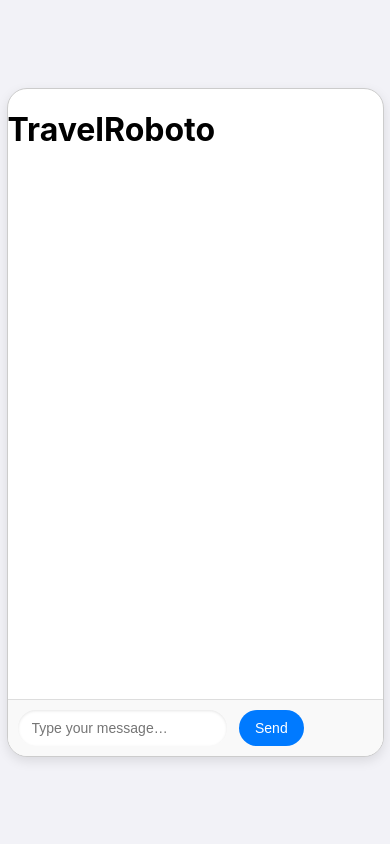
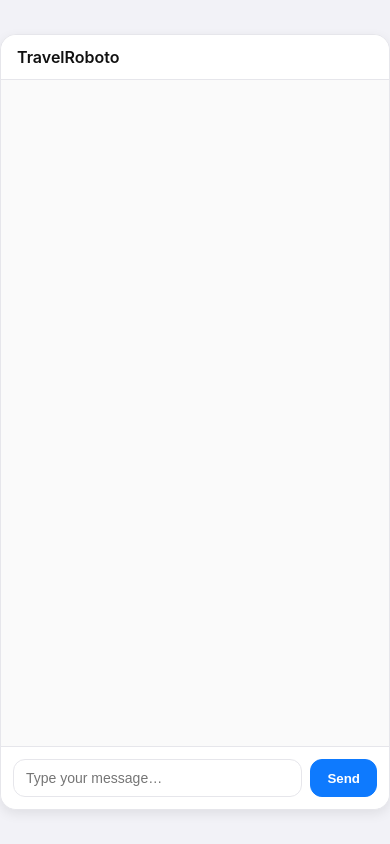
Before and after one commit to craigsakuma/travelroboto, a FastAPI app: page / in a window 390 px wide. Run offline with FastAPI, Linux system fonts and the light colour scheme.

Commit message:
refactor(web): modernize chat UI styles for responsiveness and accessibility
- Introduce CSS variables (:root) for colors and surfaces (bg, panel, border, blue)
- Replace fixed iPhone frame with responsive max-width and viewport-based height
- Add box-sizing reset and full-height document for predictable layout
- Polish message bubbles (lighter user/bot surfaces, borders, pre-wrap line breaks)
- Add sys-message style for neutral system notices
- Rework input area with CSS grid; add focus ring and disabled state
- Centralize colors and borders via variables for easier theming

```diff
--- a/app/interfaces/web/static/styles.css
+++ b/app/interfaces/web/static/styles.css
@@ -1,87 +1,133 @@
+/* TravelRoboto chat UI — minimal, responsive */
+
+:root {
+  --bg: #f2f2f7;
+  --panel: #ffffff;
+  --border: #e6e6eb;
+  --shadow: 0 4px 12px rgba(0,0,0,0.08);
+  --blue: #0e7afe;
+  --blue-dark: #0a5fcc;
+  --bubble-user: #e6f0ff;
+  --bubble-bot: #ffffff;
+  --text: #111111;
+  --muted: #6b7280;
+}
+
+* { box-sizing: border-box; }
+html, body { height: 100%; }
+
 body {
+  margin: 0;
   font-family: -apple-system, BlinkMacSystemFont, "Segoe UI", Roboto, Arial, sans-serif;
-  margin: 0;
-  background-color: #f2f2f7;
+  background: var(--bg);
+  color: var(--text);
   display: flex;
   justify-content: center;
   align-items: center;
-  height: 100vh;
 }
 
 .chat-container {
   display: flex;
   flex-direction: column;
-  justify-content: space-between;
-  width: 375px; /* iPhone width */
-  height: 667px; /* iPhone SE size, scales well */
-  border: 1px solid #ccc;
-  border-radius: 20px;
-  background-color: #fff;
+  width: 100%;
+  max-width: 720px;
+  height: 92vh;
+  background: var(--panel);
+  border: 1px solid var(--border);
+  border-radius: 16px;
+  box-shadow: var(--shadow);
   overflow: hidden;
-  box-shadow: 0 4px 12px rgba(0,0,0,0.1);
+}
+
+.chat-header {
+  padding: 12px 16px;
+  border-bottom: 1px solid var(--border);
+  background: #fff;
+}
+
+.app-title {
+  margin: 0;
+  font-size: 16px;
+  font-weight: 600;
 }
 
 .chat-box {
   flex: 1;
-  padding: 10px;
+  padding: 16px;
   overflow-y: auto;
   display: flex;
   flex-direction: column;
-  gap: 8px;
+  gap: 10px;
+  background: #fafafa;
 }
 
 .message {
-  max-width: 70%;
+  max-width: 78%;
   padding: 10px 14px;
-  border-radius: 18px;
+  border-radius: 14px;
+  line-height: 1.35;
+  word-wrap: break-word;
+  white-space: pre-wrap;
   font-size: 14px;
-  line-height: 1.4;
-  word-wrap: break-word;
 }
 
 .user-message {
   align-self: flex-end;
-  background-color: #007aff;
-  color: white;
+  background: var(--bubble-user);
+  border: 1px solid #d8e6ff;
   border-bottom-right-radius: 4px;
 }
 
 .bot-message {
   align-self: flex-start;
-  background-color: #e5e5ea;
-  color: black;
+  background: var(--bubble-bot);
+  border: 1px solid var(--border);
   border-bottom-left-radius: 4px;
 }
 
+.sys-message {
+  align-self: center;
+  color: var(--muted);
+  font-size: 12px;
+  background: transparent;
+  padding: 6px 8px;
+}
+
 .input-area {
-  display: flex;
-  padding: 10px;
-  border-top: 1px solid #ddd;
-  background-color: #f9f9f9;
+  border-top: 1px solid var(--border);
+  background: #fff;
+  padding: 12px;
+}
+
+#chat-form {
+  display: grid;
+  grid-template-columns: 1fr auto;
+  gap: 8px;
 }
 
 #user-input {
-  flex: 1;
-  border: none;
-  border-radius: 20px;
-  padding: 10px 14px;
+  border: 1px solid var(--border);
+  border-radius: 12px;
+  padding: 10px 12px;
   font-size: 14px;
   outline: none;
-  background-color: #fff;
-  margin-right: 8px;
-  box-shadow: inset 0 1px 3px rgba(0,0,0,0.1);
+  background: #fff;
 }
 
-button {
-  border: none;
-  border-radius: 20px;
+#user-input:focus {
+  border-color: var(--blue);
+  box-shadow: 0 0 0 3px rgba(14,122,254,0.12);
+}
+
+#send-btn {
+  border: 1px solid var(--blue);
+  background: var(--blue);
+  color: #fff;
+  border-radius: 12px;
   padding: 10px 16px;
-  font-size: 14px;
-  background-color: #007aff;
-  color: #fff;
+  font-weight: 600;
   cursor: pointer;
 }
 
-button:hover {
-  background-color: #005bb5;
-}
+#send-btn:hover { background: var(--blue-dark); border-color: var(--blue-dark); }
+#send-btn:disabled { opacity: 0.6; cursor: not-allowed; }
```
